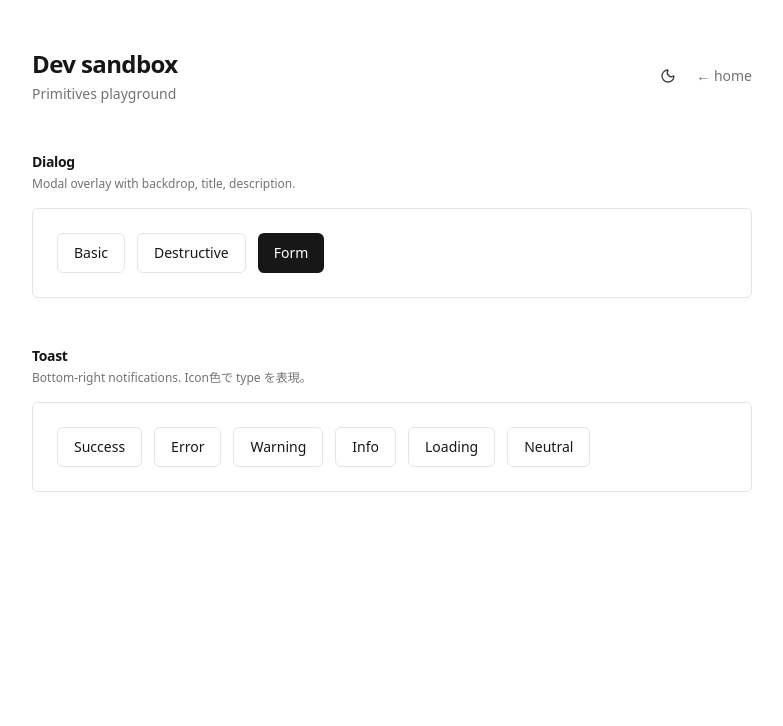
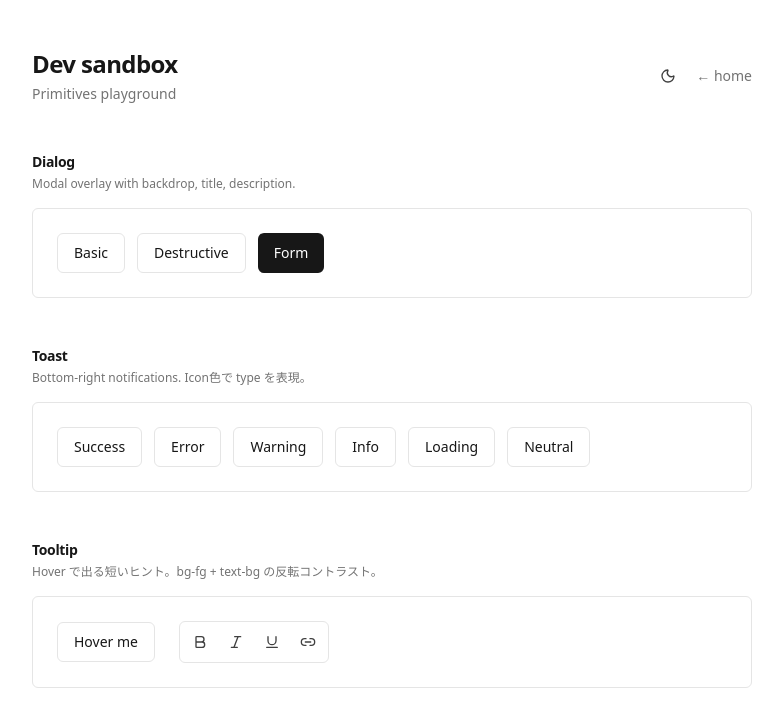
Before and after one commit to ashunar0/hisui, a React (Vite) app: page /dev in a window 1280 px wide. Shown: the top 726 px of the page, without its empty margins (248-1031 px from the left). Built offline with nearby package versions, Linux system fonts and the light colour scheme.

Commit message:
feat: Tooltip primitive (Ark UI) を追加、Dev sandbox に hint と toolbar shortcut の 2 demo

```diff
--- /dev/null
+++ b/src/components/ui/tooltip.tsx
@@ -0,0 +1,38 @@
+import { Portal } from "@ark-ui/react/portal";
+import { Tooltip as ArkTooltip } from "@ark-ui/react/tooltip";
+import type { ComponentProps } from "react";
+import { cn } from "@/lib/utils";
+
+function Root(props: ComponentProps<typeof ArkTooltip.Root>) {
+  return <ArkTooltip.Root openDelay={400} closeDelay={100} {...props} />;
+}
+
+function Trigger(props: ComponentProps<typeof ArkTooltip.Trigger>) {
+  return <ArkTooltip.Trigger {...props} />;
+}
+
+function Content({
+  className,
+  ...props
+}: ComponentProps<typeof ArkTooltip.Content>) {
+  return (
+    <Portal>
+      <ArkTooltip.Positioner>
+        <ArkTooltip.Content
+          className={cn(
+            "rounded-md bg-fg px-2 py-1 text-xs font-medium text-bg shadow-md",
+            "data-[state=open]:animate-menu-open",
+            className,
+          )}
+          {...props}
+        />
+      </ArkTooltip.Positioner>
+    </Portal>
+  );
+}
+
+export const Tooltip = {
+  Root,
+  Trigger,
+  Content,
+};
--- a/src/screens/Dev.tsx
+++ b/src/screens/Dev.tsx
@@ -1,11 +1,14 @@
 import type { ReactNode } from "react";
 import { Link } from "react-router";
+import { Bold, Italic, Link2, Underline } from "lucide-react";
 import { Button } from "@/components/ui/button";
 import { Dialog } from "@/components/ui/dialog";
 import { Field } from "@/components/ui/field";
+import { IconButton } from "@/components/ui/icon-button";
 import { Input } from "@/components/ui/input";
 import { Textarea } from "@/components/ui/textarea";
 import { toaster } from "@/components/ui/toast";
+import { Tooltip } from "@/components/ui/tooltip";
 import { ThemeToggle } from "@/components/theme-toggle";
 
 export function Dev() {
@@ -40,6 +43,13 @@ export function Dev() {
         description="Bottom-right notifications. Icon色で type を表現。"
       >
         <ToastDemo />
+      </Section>
+
+      <Section
+        title="Tooltip"
+        description="Hover で出る短いヒント。bg-fg + text-bg の反転コントラスト。"
+      >
+        <TooltipDemo />
       </Section>
     </div>
   );
@@ -118,6 +128,54 @@ function DestructiveDialog() {
         </div>
       </Dialog.Content>
     </Dialog.Root>
+  );
+}
+
+function TooltipDemo() {
+  return (
+    <div className="flex flex-wrap items-center gap-6">
+      <Tooltip.Root>
+        <Tooltip.Trigger asChild>
+          <Button variant="outline">Hover me</Button>
+        </Tooltip.Trigger>
+        <Tooltip.Content>Simple hint</Tooltip.Content>
+      </Tooltip.Root>
+
+      <div className="flex items-center gap-1 rounded-md border border-border bg-surface p-1">
+        <Tooltip.Root>
+          <Tooltip.Trigger asChild>
+            <IconButton>
+              <Bold className="size-4" />
+            </IconButton>
+          </Tooltip.Trigger>
+          <Tooltip.Content>Bold (⌘B)</Tooltip.Content>
+        </Tooltip.Root>
+        <Tooltip.Root>
+          <Tooltip.Trigger asChild>
+            <IconButton>
+              <Italic className="size-4" />
+            </IconButton>
+          </Tooltip.Trigger>
+          <Tooltip.Content>Italic (⌘I)</Tooltip.Content>
+        </Tooltip.Root>
+        <Tooltip.Root>
+          <Tooltip.Trigger asChild>
+            <IconButton>
+              <Underline className="size-4" />
+            </IconButton>
+          </Tooltip.Trigger>
+          <Tooltip.Content>Underline (⌘U)</Tooltip.Content>
+        </Tooltip.Root>
+        <Tooltip.Root>
+          <Tooltip.Trigger asChild>
+            <IconButton>
+              <Link2 className="size-4" />
+            </IconButton>
+          </Tooltip.Trigger>
+          <Tooltip.Content>Insert link (⌘K)</Tooltip.Content>
+        </Tooltip.Root>
+      </div>
+    </div>
   );
 }
 
```
